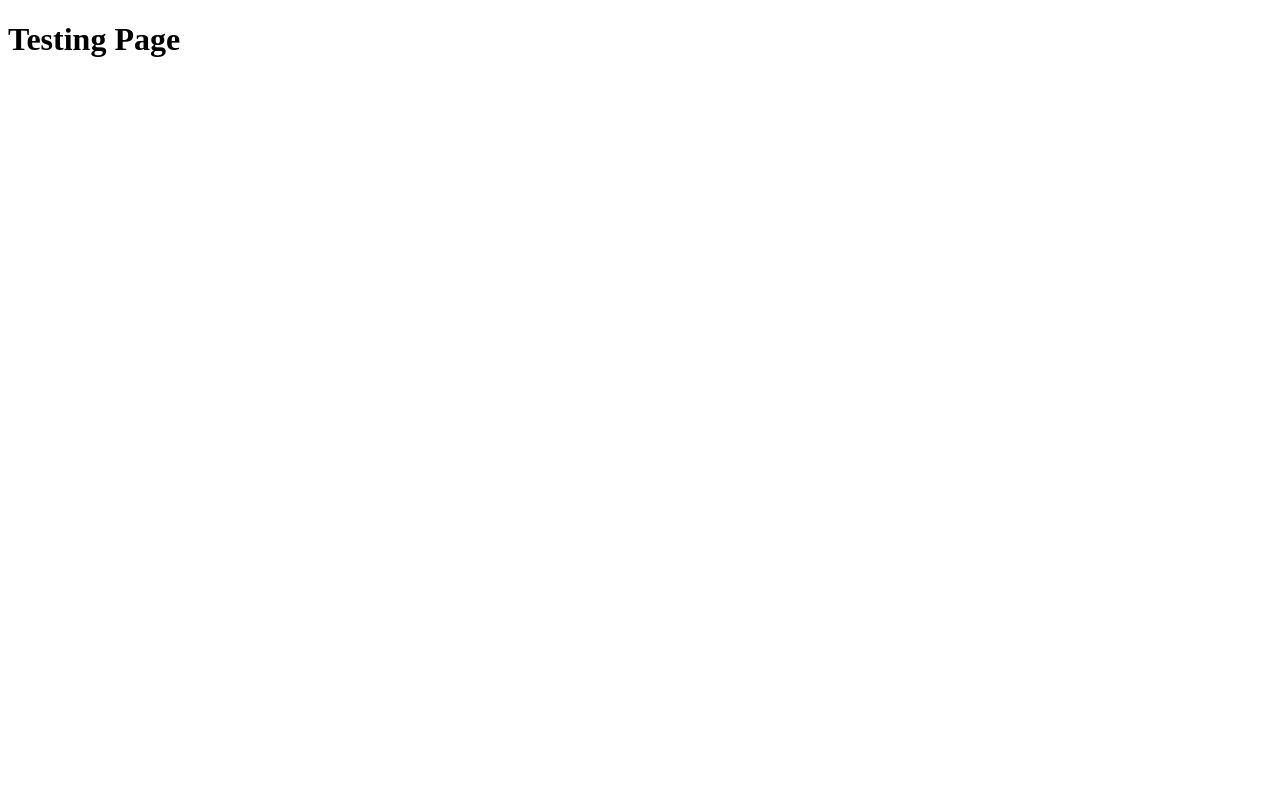
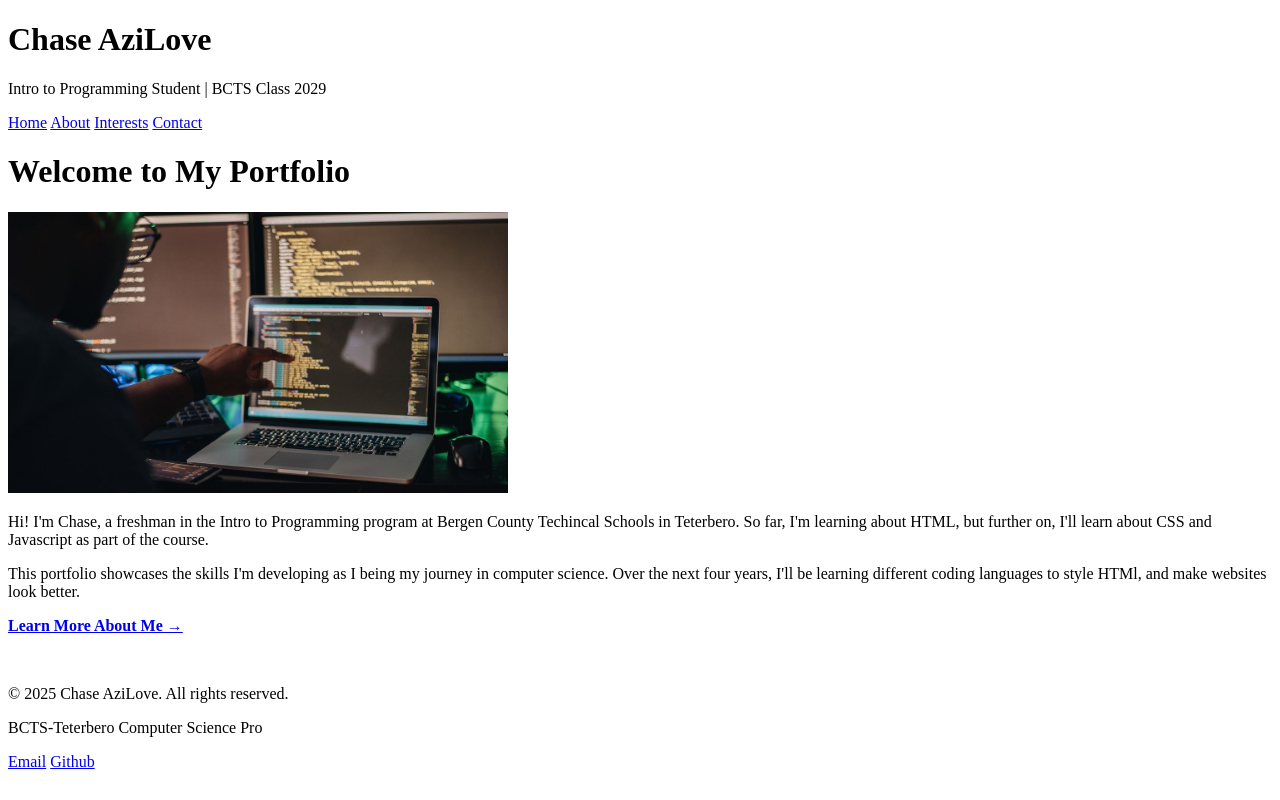
Before and after one commit to chaazi29-afk/Unit1-HTML-EOU-Project, a plain HTML site: page index.html in a window 1280 px wide. Drawn offline with Linux system fonts and the light colour scheme.

Commit message:
finished structure of index.html

```diff
--- a/index.html
+++ b/index.html
@@ -6,6 +6,31 @@
     <title>Testing Page</title>
 </head>
 <body>
-    <h1>Testing Page</h1>
+    <header>
+        <h1>Chase AziLove</h1>
+        <p>Intro to Programming Student | BCTS Class 2029</p>
+        <nav>
+            <a href="index.html">Home</a>
+            <a href="about.html">About</a>
+            <a href="interests.html">Interests</a>
+            <a href="contact.html">Contact</a>
+        </nav>
+    </header>
+    <main>
+        <h1>Welcome to My Portfolio</h1>
+        <img src="images/codingperson.jpeg" alt="Coding Image" width="500">
+        <p>Hi! I'm Chase, a freshman in the Intro to Programming program at Bergen County Techincal Schools in Teterbero. So far, I'm learning about HTML, but further on, I'll learn about CSS and Javascript as part of the course.</p>
+        <p>This portfolio showcases the skills I'm developing as I being my journey in computer science. Over the next four years, I'll be learning different coding languages to style HTMl, and make websites look better.</p>
+        <p><b><a href="about.html">Learn More About Me &rightarrow;</a></b><p>
+
+    </main>
+    <footer>
+        <br>
+        <p>&copy; 2025 Chase AziLove. All rights reserved.</p>
+        <p>BCTS-Teterbero Computer Science Pro</p>
+        <a href="mailto:chaai29@bergen.org">Email</a>
+        <a href="https://github.com/chaazi29-afk">Github</a>
+    </footer>
+
 </body>
 </html>
```
Also changed, not shown: images/codingperson.jpeg (added).
